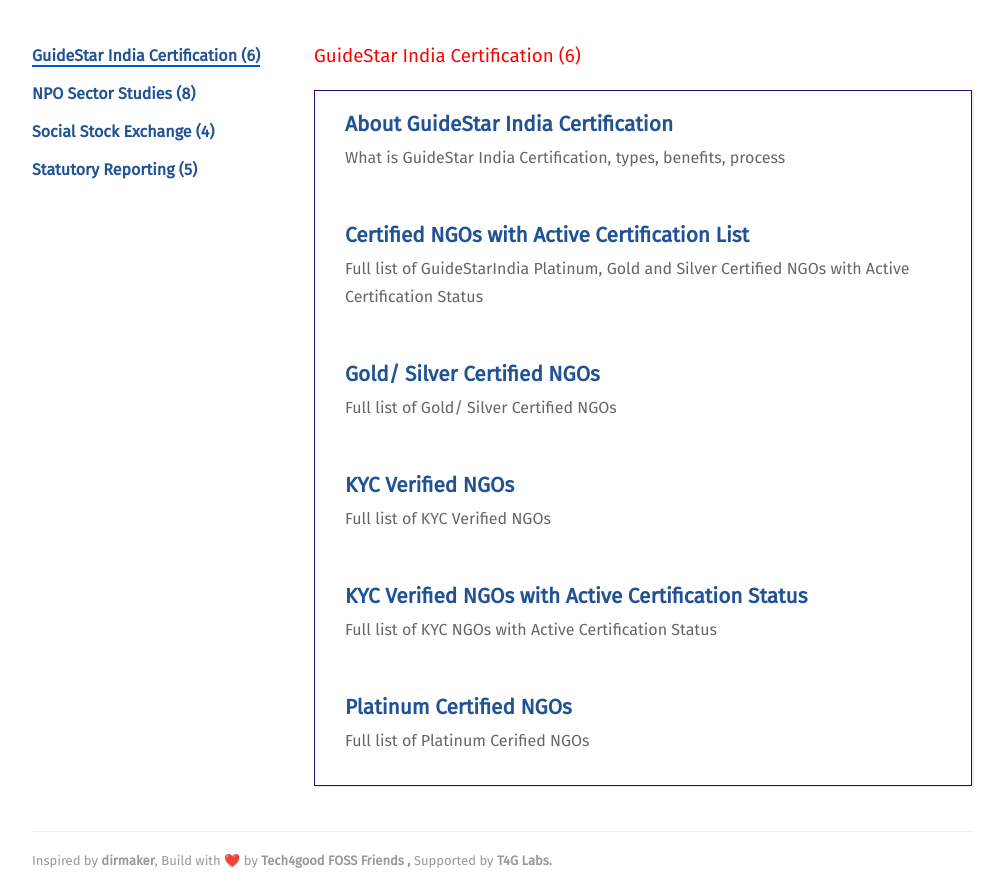
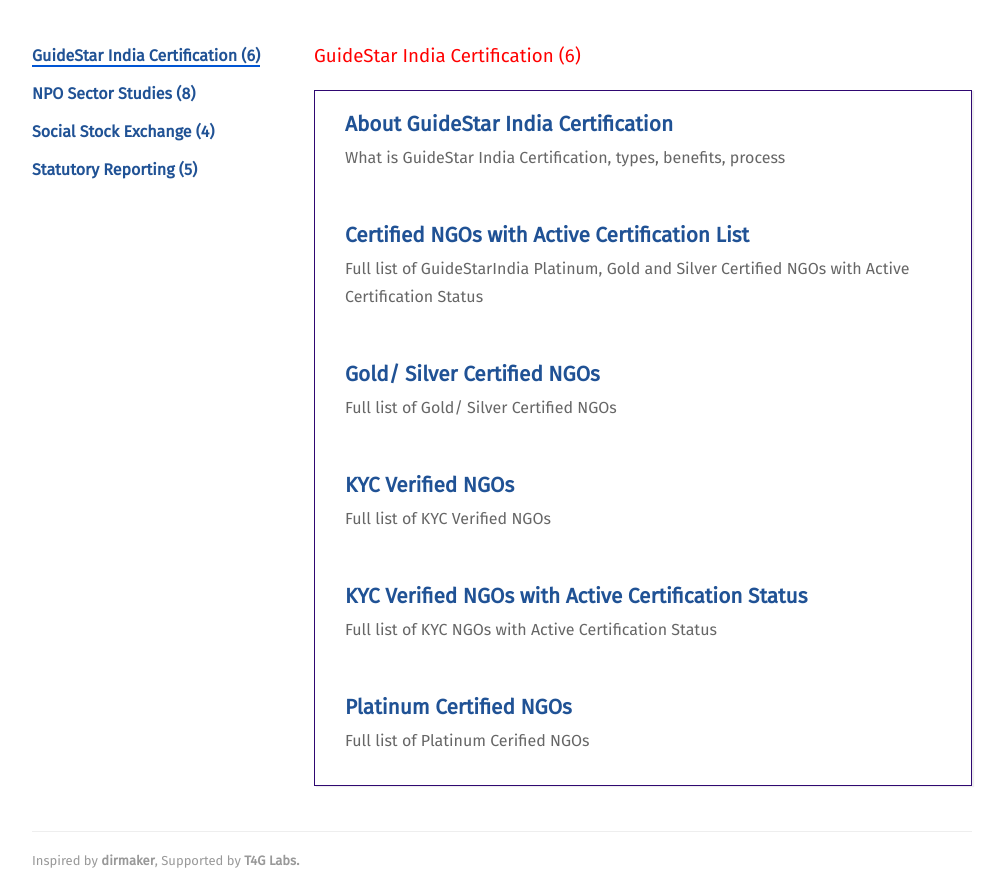
Before and after one commit to GuideStarIndia/Resources-Forums, a plain HTML site: page guidestar-india-certification.html in a window 1280 px wide. Shown: the part 180-1070 px from the top of the page, without its empty margins (138-1143 px from the left). Drawn offline with Linux system fonts and the light colour scheme.

Commit message:
Deploying to gh-pages from  @ 177c139e8260c6cf1528bd1f61122aa9929e6c7e 🚀

```diff
--- a/guidestar-india-certification.html
+++ b/guidestar-india-certification.html
@@ -218,7 +218,7 @@
 	</div><!-- container -->
 
 	<footer>
-		Inspired by <a href="https://github.com/knadh/dirmaker">dirmaker</a>, Build with ❤️ by <a href="https://t4glabs.github.io/Toolkit/4.-foss-friends.html">Tech4good FOSS Friends , </a> Supported by <a href="https://t4glabs.org">T4G Labs. </a>
+		Inspired by <a href="https://github.com/knadh/dirmaker">dirmaker</a>, Supported by <a href="https://t4glabs.org">T4G Labs. </a>
 	</footer>
 
 	<script src="static/main.js"></script>
```
Also changed, not shown: index.html (+1 -1 lines), npo-sector-studies.html (+1 -1 lines), social-stock-exchange.html (+1 -1 lines), statutory-reporting.html (+1 -1 lines).
